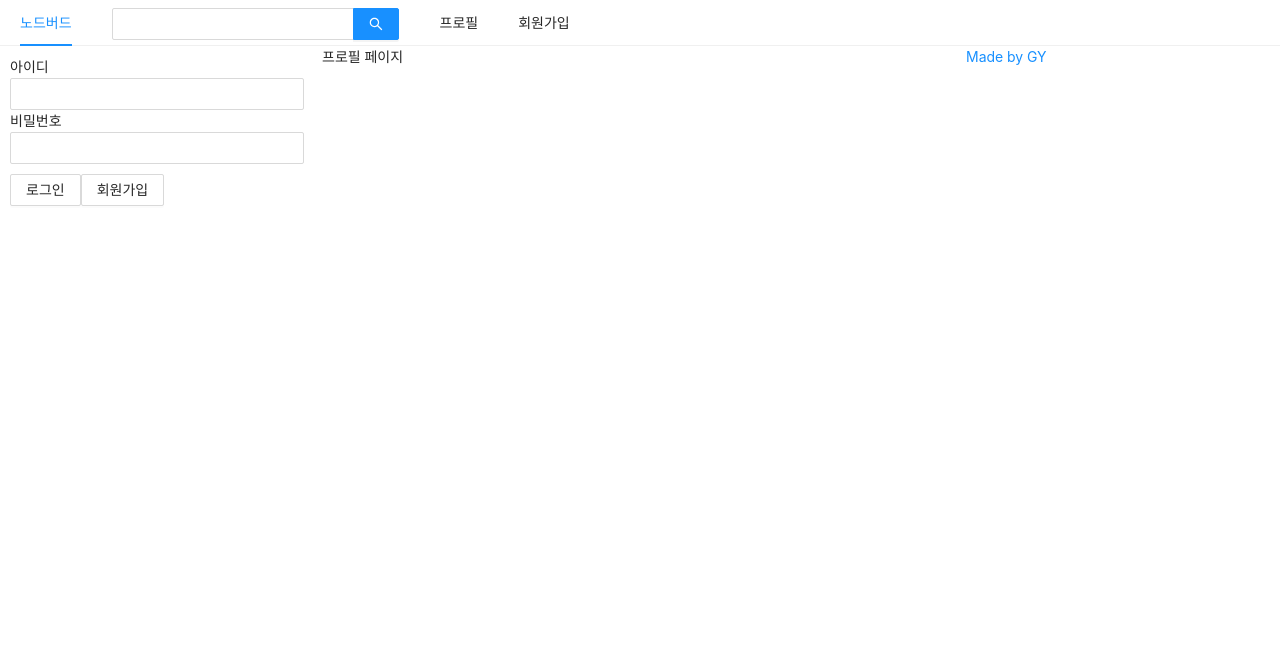
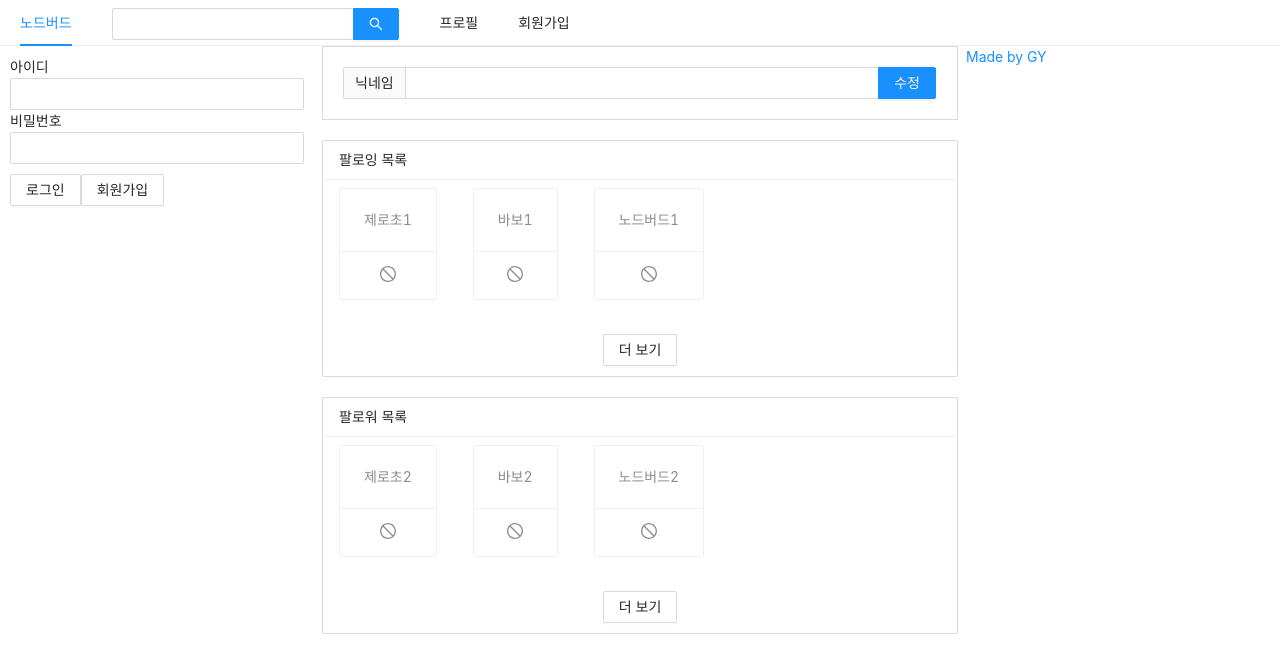
Before and after one commit to geunza/nextStudy, a Next.js app: page /profile in a window 1280 px wide. Shown: the top 672 px of the page. Built offline with nearby package versions, Linux system fonts and the light colour scheme.

Commit message:
프로필 임시데이터 삽입

```diff
--- a/pages/profile.js
+++ b/pages/profile.js
@@ -1,15 +1,30 @@
 import React from "react";
 import Head from "next/head";
 import AppLayout from "../components/AppLayout";
-
+import NicknameEditForm from "../components/NicknameEditForm";
+import FollowList from "../components/FollowList";
 const Profile = () => {
+  const followerList = [
+    { nickname: "제로초1" },
+    { nickname: "바보1" },
+    { nickname: "노드버드1" },
+  ];
+  const followingList = [
+    { nickname: "제로초2" },
+    { nickname: "바보2" },
+    { nickname: "노드버드2" },
+  ];
   return (
-    <AppLayout>
+    <>
       <Head>
         <title>내 프로필 | NodeBird</title>
       </Head>
-      <div>프로필 페이지</div>
-    </AppLayout>
+      <AppLayout>
+        <NicknameEditForm />
+        <FollowList header="팔로잉 목록" data={followerList} />
+        <FollowList header="팔로워 목록" data={followingList} />
+      </AppLayout>
+    </>
   );
 };
 
```
